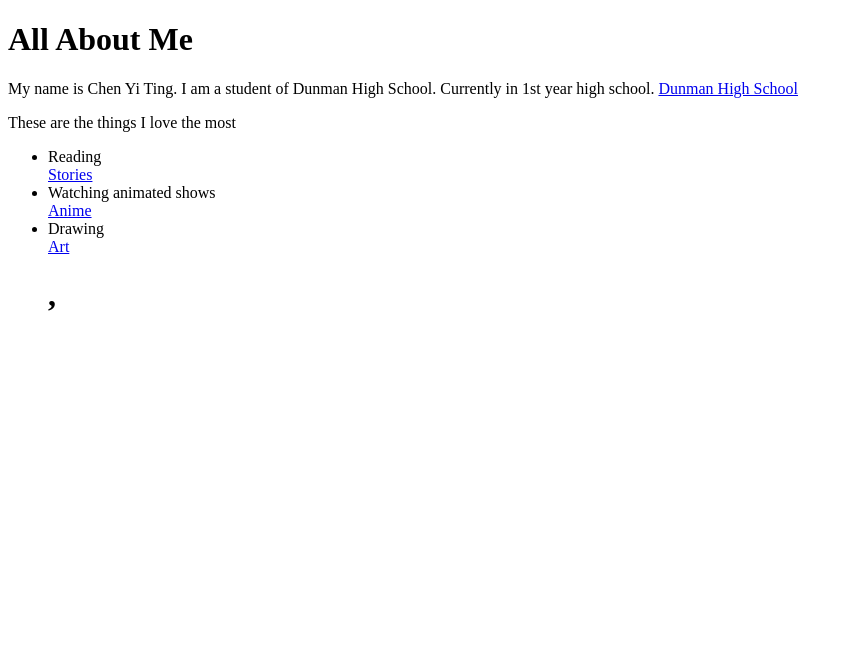
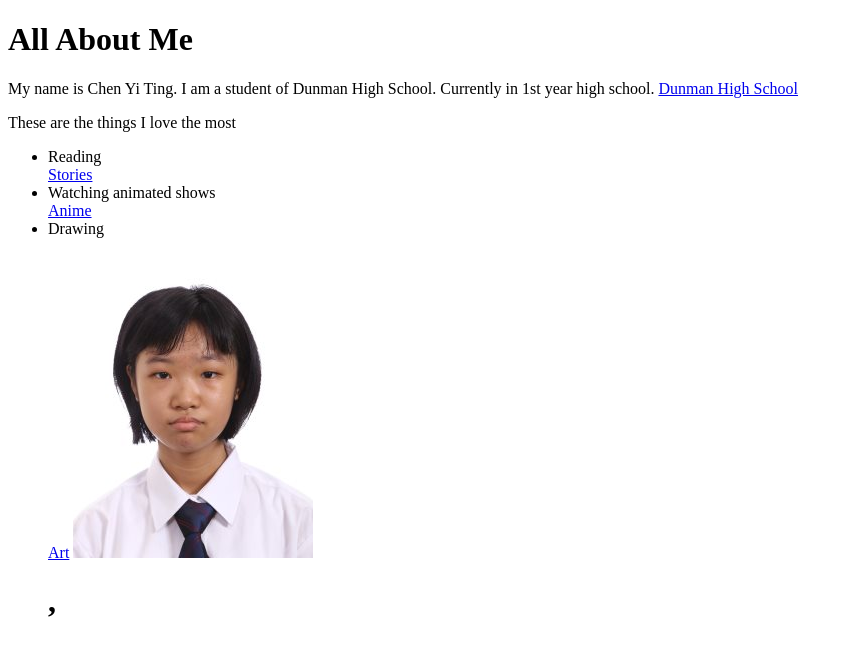
Before and after one commit to dhs17y1dchenyiting/dhs17y1dchenyiting.github.io, a plain HTML site: page index.html in a window 1280 px wide. Shown: the whole page, without its empty margins (0-853 px from the left). Drawn offline with Linux system fonts and the light colour scheme.

Commit message:
Update index.html

```diff
--- a/index.html
+++ b/index.html
@@ -15,5 +15,5 @@
 <a href="kissanime.ru">Anime</a>
 <li>Drawing</li>
 <a href="https://quickdraw.withgoogle.com/">Art</a>
-<img src>
-<h1>, <h2>
+<img src="photo.jpg.jpg"/>
+  <h1>,<h2>
```
